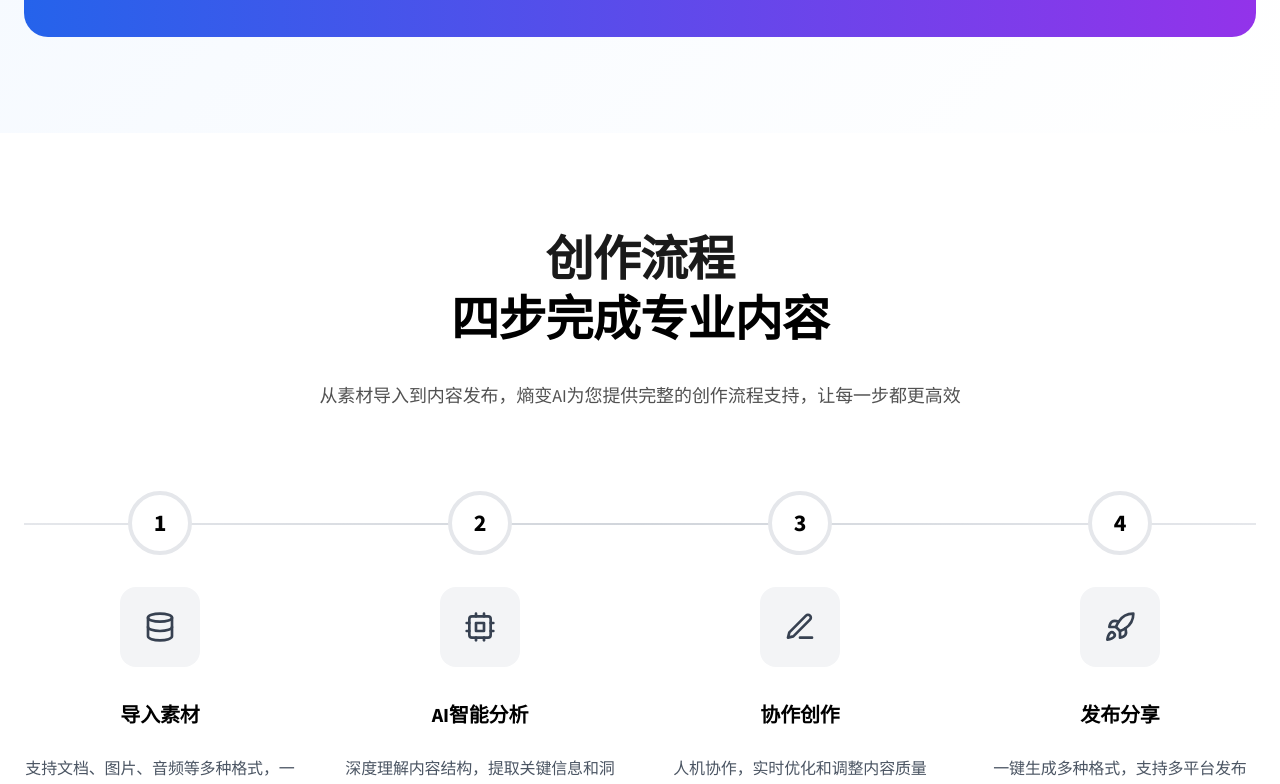
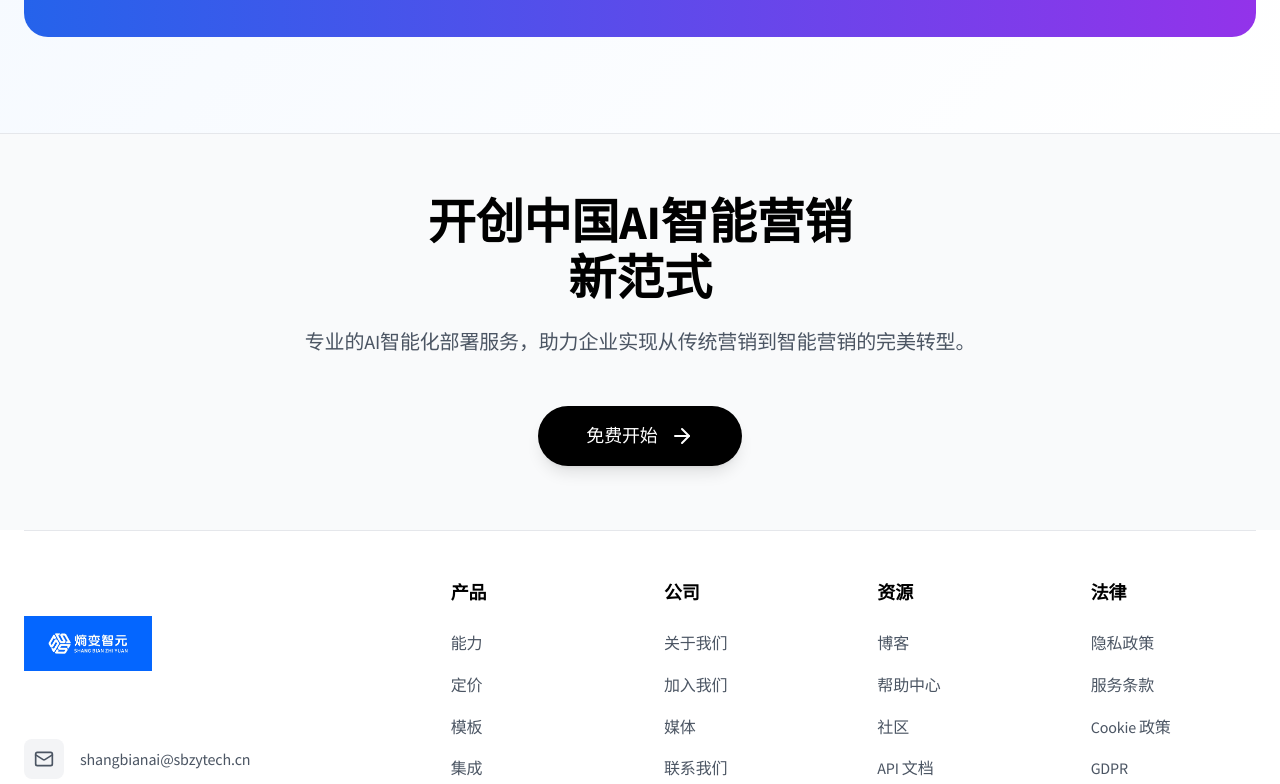
Before and after one commit to kehan857/official-website, a React (Vite) app: page / in a window 1280 px wide. Shown: the part 8060-8844 px from the top of the page. Built offline with nearby package versions, Linux system fonts and the light colour scheme.

Commit message:
删除Workflow模块：移除工作流流程模块，简化页面结构

```diff
--- a/src/App.jsx
+++ b/src/App.jsx
@@ -3,7 +3,6 @@ import Header from './components/Header/Header'
 import HeroSection from './components/Hero/HeroSection'
 import ProductShowcase from './components/ProductShowcase/ProductShowcase'
 import ServiceProcess from './components/ServiceProcess/ServiceProcess'
-import Workflow from './components/Workflow/Workflow'
 import Features from './components/Features/Features'
 import UseCases from './components/UseCases/UseCases'
 import CaseStudies from './components/CaseStudies/CaseStudies'
@@ -28,7 +27,6 @@ function App() {
         <Pricing />
         <ProductShowcase />
         <ServiceProcess />
-        <Workflow />
       </main>
       <Footer />
       <AuthModal />
```
